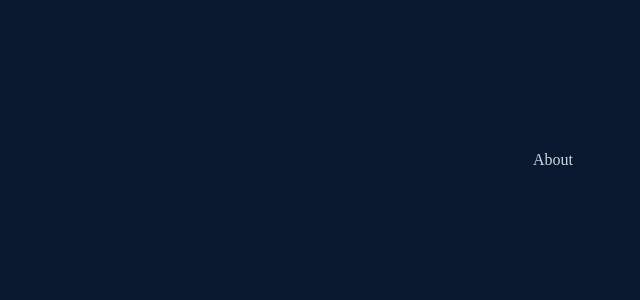
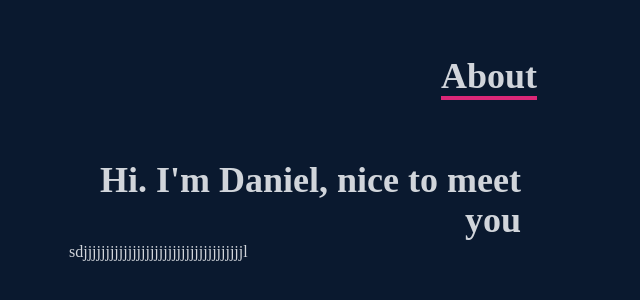
Before and after one commit to RuiGene/website_portfolio, a React (Create React App) app: page / in a window 1280 px wide. Shown: the part 1040-1340 px from the top of the page, without its empty margins (87-727 px from the left). Built offline with nearby package versions, Linux system fonts and the light colour scheme.

Commit message:
added about section

```diff
--- a/src/components/about.jsx
+++ b/src/components/about.jsx
@@ -4,12 +4,23 @@ const About = () => {
   return (
     <div name='about' className='w-full h-screen bg-[#0a192f] text-gray-300'>
         <div className='flex flex-col justify-center items-center w-full h-full'>
-            <div>
-                <div>
-                    <p>About</p>
+            <div className='max-w-[1000px] w-full grid grid-cols-2 gap-8'>
+                <div className='sm:text-right pb-8 pl-4'>
+                    <p className='text-4xl font-bold inline border-b-4 border-pink-600'>
+                        About
+                    </p>
                 </div>
                 <div>
-
+                </div>
+                <div className='max-w-[1000px] w-full gird sm:grid-cols-2 gap-8 px-4 '>
+                    <div className='sm:text-right text-4xl font-bold'>
+                        <p>Hi. I'm Daniel, nice to meet you</p>
+                    </div>
+                    <div>
+                        <p>
+                            sdjjjjjjjjjjjjjjjjjjjjjjjjjjjjjjjjjjjjl
+                        </p>
+                    </div>
                 </div>
             </div>
         </div>
```
